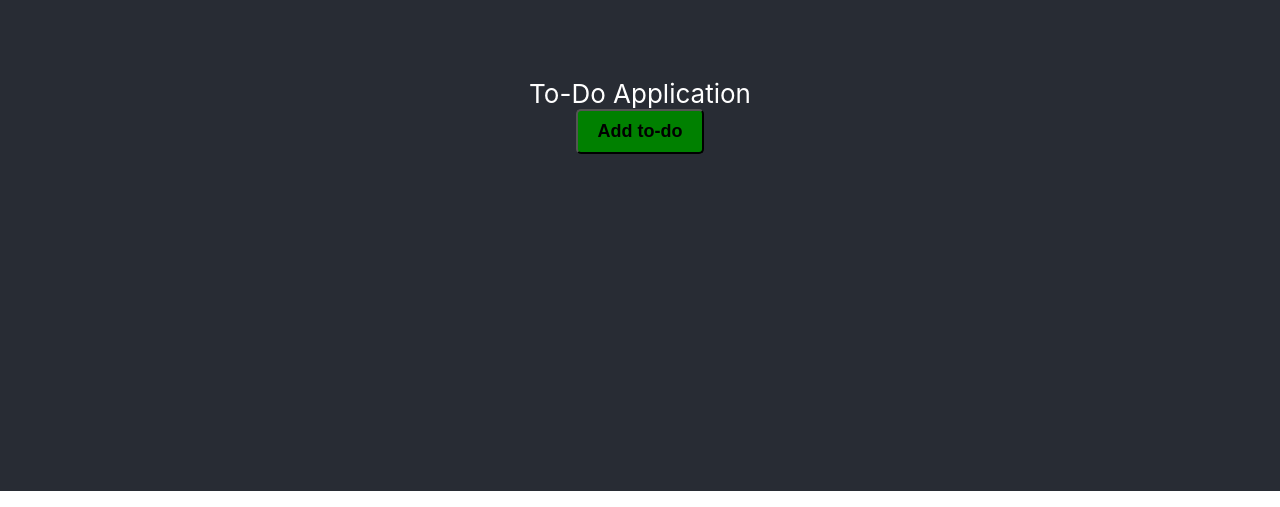
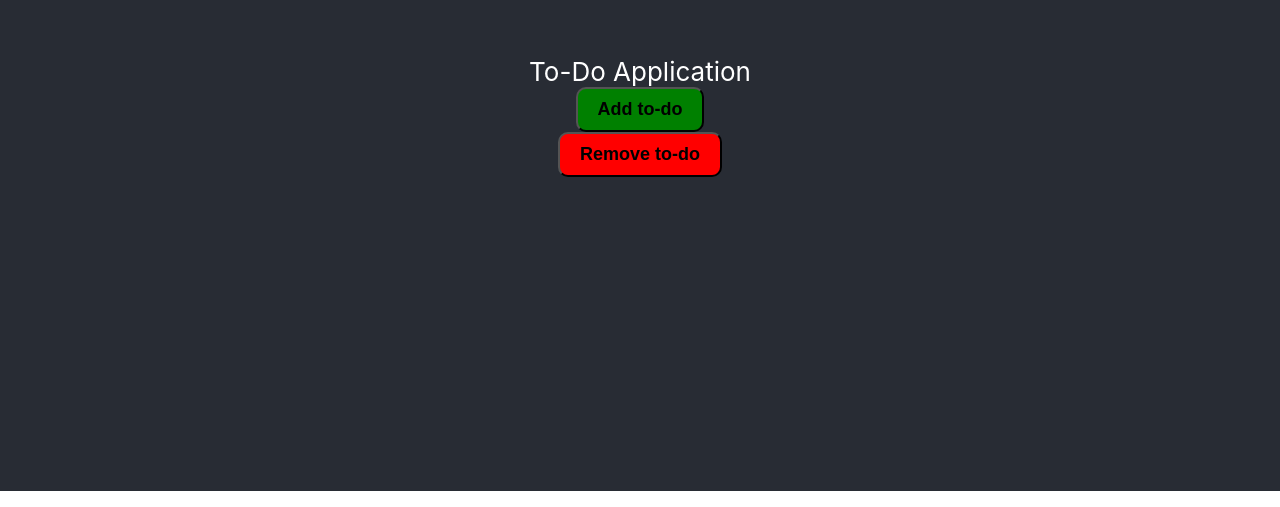
Before and after one commit to Dsspinetti/to_do_application, a React (Create React App) app: page / in a window 1280 px wide. Shown: the part 309-816 px from the top of the page. Built offline with nearby package versions, Linux system fonts and the light colour scheme.

Commit message:
commit to save changes before adding form

```diff
--- a/src/App.js
+++ b/src/App.js
@@ -1,25 +1,28 @@
-import logo from './logo.svg';
 import './App.css';
 import './styles.css';
+import React, { useState } from 'react';
+
+const AddTodo = () => {
+  return (
+    <button className="add-todo-button">Add to-do</button>
+  );
+};
+const RemoveTodo = () => {
+  return (
+    <button className="delete-todo-button">Remove to-do</button>
+  );
+};
 
 
-const MyButton = () => {
-  return (
-    <button className="custom-button">Add to-do</button>
-  );
-};
 
 function App() {
   return (
     <div className="App">
       <header className="App-header">
       <header className = "App-header-text">To-Do Application</header>
-      <MyButton/>
+      <AddTodo/>
+      <RemoveTodo />
       </header>
-        <p>
-
-        </p>
-
     </div>
   );
 }
--- a/src/styles.css
+++ b/src/styles.css
@@ -1,11 +1,20 @@
-/* MyButton.css */
-.custom-button {
+/* Css for app.js */
+.add-todo-button {
         background-color: green;
         color: black; /* This sets the color of the text inside the button */
         padding: 10px 20px;
-        border-radius: 5px;
+        border-radius: 10px;
         cursor: pointer;
         font-weight: bold;
         font-size: large;
-        justify-content: left;
   }
+
+.delete-todo-button {
+    background-color: red;
+    color: black; /* This sets the color of the text inside the button */
+    padding: 10px 20px;
+    border-radius: 10px;
+    cursor: pointer;
+    font-weight: bold;
+    font-size: large;
+}
```
